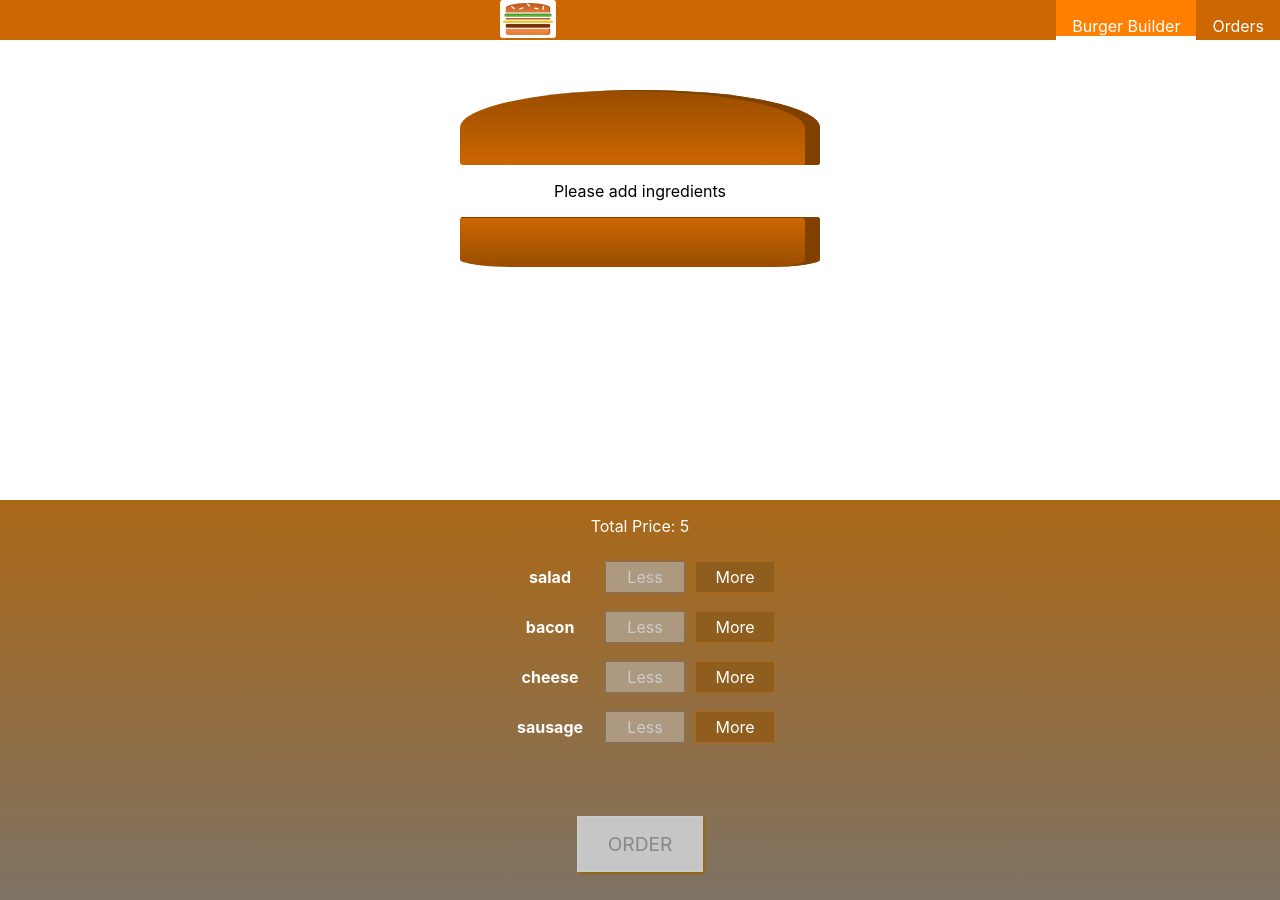
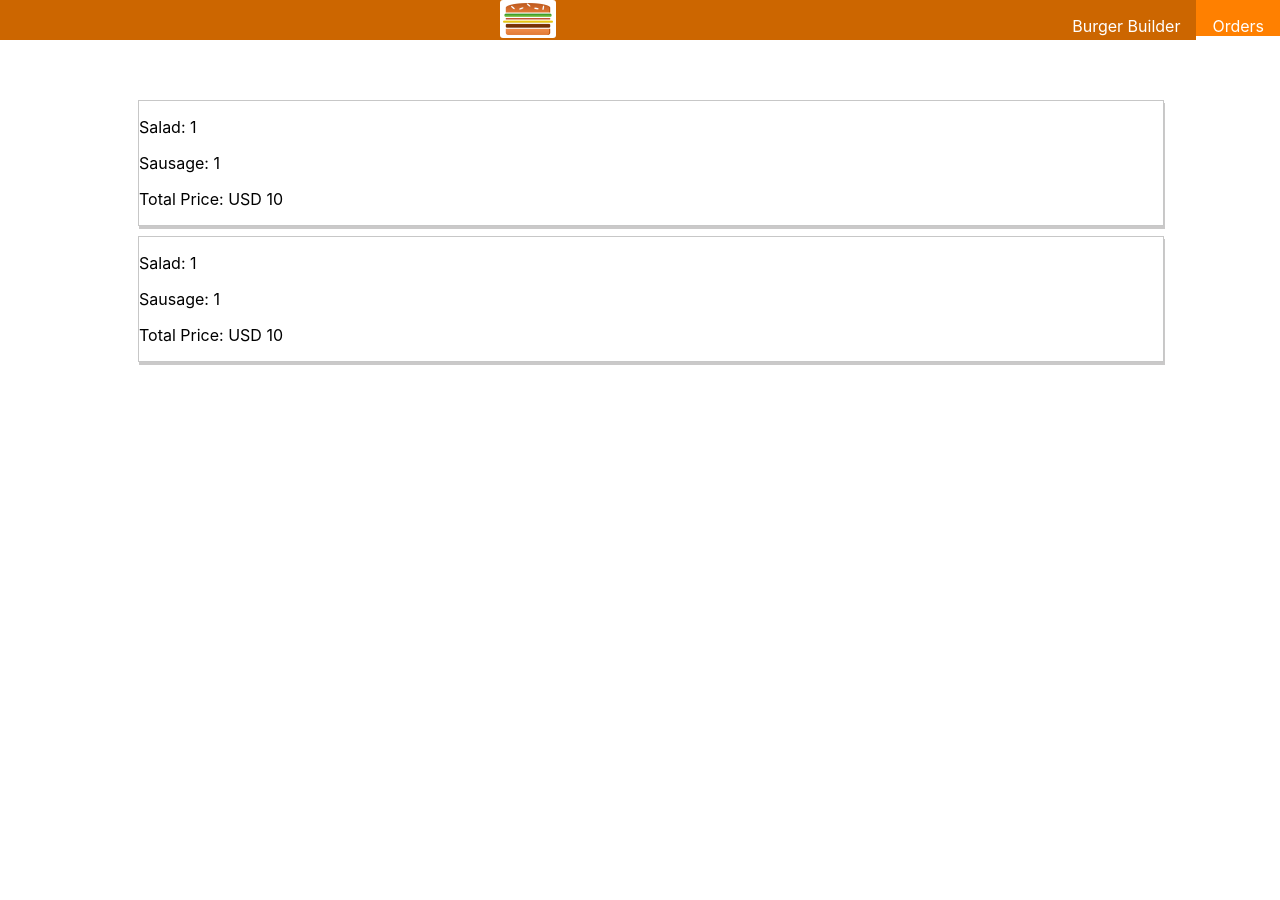
Before and after one commit to li-chengze/burger-order-app, a React (Create React App) app: page /orders in a window 1280 px wide. After the commit the page ends 800 px from the top, so only its background shows below. Built offline with nearby package versions, Linux system fonts and the light colour scheme.

Commit message:
add router

```diff
--- a/package.json
+++ b/package.json
@@ -8,6 +8,7 @@
     "@testing-library/user-event": "^7.2.1",
     "react": "^16.13.1",
     "react-dom": "^16.13.1",
+    "react-router-dom": "^5.1.2",
     "react-scripts": "3.4.1"
   },
   "scripts": {
--- a/src/App.js
+++ b/src/App.js
@@ -2,12 +2,15 @@ import React from 'react';
 import './App.css';
 
 import Layout from "./components/Layout/Layout"
+import { BrowserRouter } from 'react-router-dom'
 
 function App() {
   return (
-    <div className="App">
-      <Layout />
-    </div>
+    <BrowserRouter>
+      <div className="App">
+        <Layout />
+      </div>
+    </BrowserRouter>
   );
 }
 
--- a/src/components/Layout/Layout.js
+++ b/src/components/Layout/Layout.js
@@ -1,8 +1,10 @@
 import React, { Component } from 'react';
+import { Route } from 'react-router-dom';
 
 import BurgerBuilder from "../../container/BurgerBuilder/BurgerBuilder"
 import Toolbar from "../../components/Navigation/Toolbar/Toolbar"
 import SideDrawer from "../Navigation/SideDrawer/SideDrawer";
+import Orders from '../../container/Orders/Orders';
 
 class Layout extends Component {
     state = {
@@ -16,7 +18,8 @@ class Layout extends Component {
                 <SideDrawer
                     opened={this.state.sideDrawerOpened}
                     closeSideDrawerHandler={this.closeSideDrawerHandler} />
-                <BurgerBuilder />
+                <Route path="/" component={BurgerBuilder} exact></Route>
+                <Route path="/orders" component={Orders}></Route>
             </div>
         );
     }
--- a/src/components/Navigation/NavigationItems/NavigationItem/NavigationItem.js
+++ b/src/components/Navigation/NavigationItems/NavigationItem/NavigationItem.js
@@ -1,14 +1,17 @@
 import React from 'react';
+import { NavLink } from 'react-router-dom';
+
 import classes from "./NavigationItem.module.css";
 
 const navigationItem = props => {
     return (
         <li className={classes.NavigationItem}>
-            <a
-                href={props.link}
-                className={props.active ? classes.active : null}>
+            <NavLink
+                to={props.link}
+                activeClassName={classes.active}
+                exact>
                 {props.children}
-            </a>
+            </NavLink>
         </li>
     );
 }
--- a/src/components/Navigation/NavigationItems/NavigationItems.js
+++ b/src/components/Navigation/NavigationItems/NavigationItems.js
@@ -6,8 +6,8 @@ import classes from "./NavigationItems.module.css"
 const navigationItems = props => {
     return (
         <ul className={classes.NavigationItems}>
-            <NavigationItem link="/" active>Burger Builder</NavigationItem>
-            <NavigationItem link="/order">Orders</NavigationItem>
+            <NavigationItem link="/">Burger Builder</NavigationItem>
+            <NavigationItem link="/orders">Orders</NavigationItem>
         </ul>
     );
 }
--- /dev/null
+++ b/src/container/Orders/Order/Order.js
@@ -0,0 +1,14 @@
+import React from 'react';
+import classes from './Order.module.css';
+
+const order = props => {
+    return (
+        <div className={classes.Order}>
+            <p>Salad: 1</p>
+            <p>Sausage: 1</p>
+            <p>Total Price: USD 10</p>
+        </div>
+    );
+}
+
+export default order;
--- /dev/null
+++ b/src/container/Orders/Order/Order.module.css
@@ -0,0 +1,7 @@
+.Order {
+    text-align: left;
+    width: 100%;
+    border: 1px solid rgb(199, 199, 199);
+    box-shadow: 1px 3px rgb(202, 201, 201);
+    margin: 10px;
+}
--- /dev/null
+++ b/src/container/Orders/Orders.js
@@ -0,0 +1,15 @@
+import React from 'react';
+
+import Order from './Order/Order';
+import classes from './Orders.module.css';
+
+const orders = props => {
+    return (
+        <div className={classes.Orders}>
+            <Order />
+            <Order />
+        </div>
+    );
+}
+
+export default orders;
--- /dev/null
+++ b/src/container/Orders/Orders.module.css
@@ -0,0 +1,4 @@
+.Orders {
+    margin: 100px auto;
+    width: 80%;
+}
```
Also changed, not shown: 1 other file (tests, documents, lock files or other folders).
